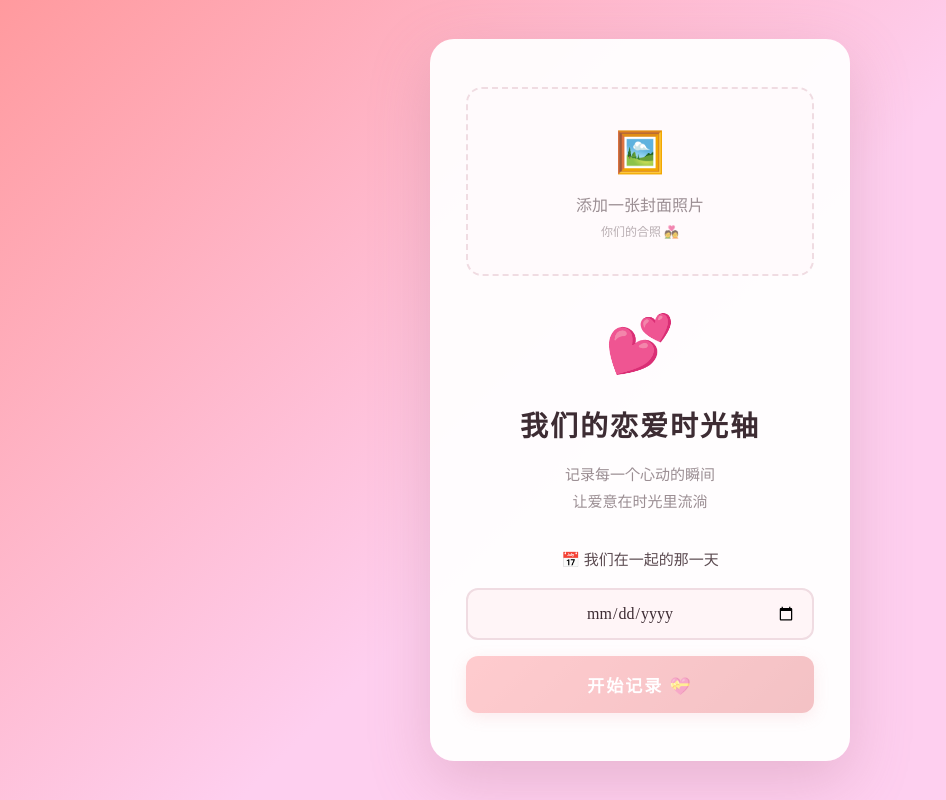
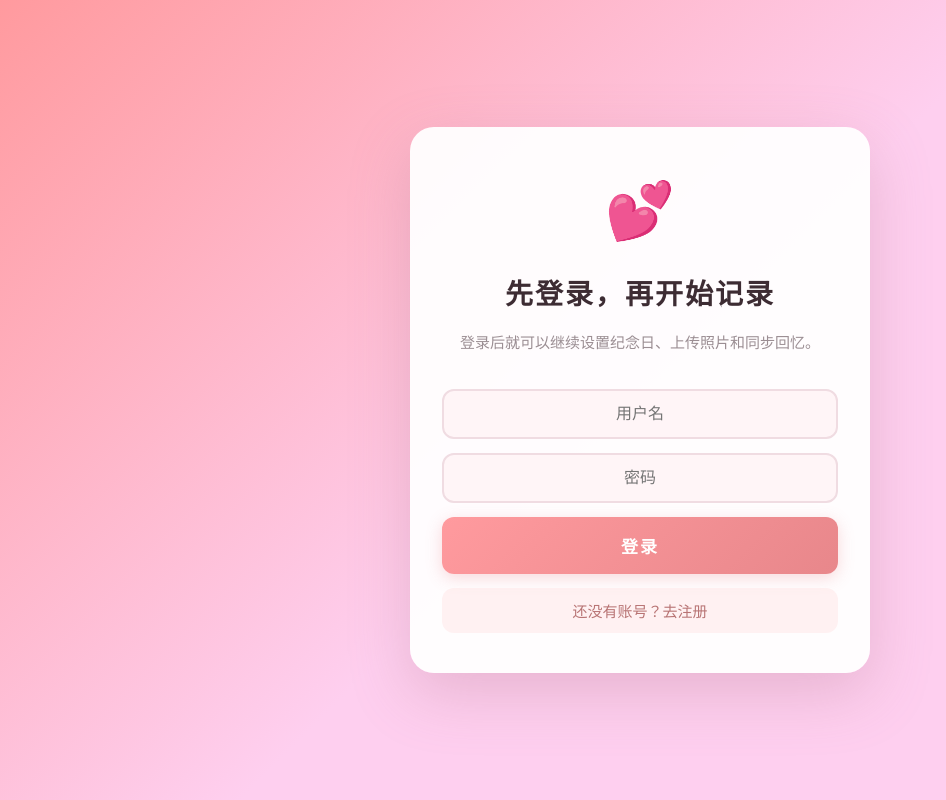
Before and after one commit to qqq2615/love-timeline, a React (Vite) app: page / in a window 1280 px wide. Shown: the whole page, without its empty margins (0-946 px from the left). Built offline with nearby package versions, Linux system fonts and the light colour scheme; no server answers.

Commit message:
show auth before setup flow

```diff
--- a/src/App.css
+++ b/src/App.css
@@ -1244,3 +1244,81 @@ button {
     width: 42%;
   }
 }
+
+.modal-backdrop {
+  position: fixed;
+  inset: 0;
+  z-index: 600;
+  display: flex;
+  align-items: center;
+  justify-content: center;
+  padding: 20px;
+  background: rgba(61, 44, 51, 0.35);
+  backdrop-filter: blur(8px);
+  -webkit-backdrop-filter: blur(8px);
+}
+
+.modal-card {
+  width: 100%;
+  max-width: 460px;
+  background: rgba(255, 255, 255, 0.96);
+  border-radius: 24px;
+  box-shadow: 0 20px 60px rgba(180, 120, 140, 0.28);
+  padding: 32px 28px;
+}
+
+.auth-page {
+  padding: 24px;
+}
+
+.auth-card {
+  width: 100%;
+}
+
+.auth-card-full {
+  max-width: 460px;
+  background: rgba(255, 255, 255, 0.95);
+  border-radius: 24px;
+  box-shadow: 0 20px 60px rgba(180, 120, 140, 0.3);
+  padding: 40px 32px;
+  text-align: center;
+  animation: fadeInUp 0.8s ease;
+}
+
+.auth-header {
+  text-align: center;
+  margin-bottom: 24px;
+}
+
+.auth-form {
+  display: flex;
+  flex-direction: column;
+  gap: 14px;
+}
+
+.auth-switch-btn,
+.auth-cancel-btn {
+  padding: 12px 16px;
+  border-radius: 12px;
+  font-size: 15px;
+  font-family: inherit;
+  transition: var(--transition);
+}
+
+.auth-switch-btn {
+  background: rgba(255, 154, 158, 0.12);
+  color: var(--rose-dark);
+}
+
+.auth-switch-btn:hover {
+  background: rgba(255, 154, 158, 0.18);
+}
+
+.auth-cancel-btn {
+  background: transparent;
+  color: var(--text-light);
+}
+
+.auth-cancel-btn:hover {
+  background: rgba(0, 0, 0, 0.05);
+}
--- a/src/App.jsx
+++ b/src/App.jsx
@@ -3,6 +3,7 @@ import { loadSettings, getAllMemories, deleteMemory } from './utils/db';
 import { deleteFromOSS } from './utils/uploader';
 import { getToken } from './utils/auth';
 import { resolveSyncConflict } from './utils/sync';
+import Auth from './components/Auth';
 import SetupPage from './components/SetupPage';
 import Header from './components/Header';
 import Timeline from './components/Timeline';
@@ -17,26 +18,26 @@ export default function App() {
   const [mediaModal, setMediaModal] = useState(null);
   const [editEntry, setEditEntry] = useState(null);
   const [showAnniversaryEditor, setShowAnniversaryEditor] = useState(false);
+  const [isAuthenticated, setIsAuthenticated] = useState(() => !!getToken());
   const [loading, setLoading] = useState(true);
 
-  // 初始化加载
   useEffect(() => {
     (async () => {
-      const s = await loadSettings();
-      if (s?.anniversary) {
-        setSettings(s);
-        const m = await getAllMemories();
-        setMemories(m);
+      const currentSettings = await loadSettings();
+      if (currentSettings?.anniversary) {
+        setSettings(currentSettings);
+        const currentMemories = await getAllMemories();
+        setMemories(currentMemories);
       }
       setLoading(false);
     })();
   }, []);
 
   const refreshData = useCallback(async () => {
-    const s = await loadSettings();
-    setSettings(s);
-    const m = await getAllMemories();
-    setMemories(m);
+    const currentSettings = await loadSettings();
+    setSettings(currentSettings);
+    const currentMemories = await getAllMemories();
+    setMemories(currentMemories);
   }, []);
 
   const syncTimerRef = useRef(null);
@@ -45,14 +46,15 @@ export default function App() {
   const syncNow = useCallback(async () => {
     if (!getToken()) return;
     if (syncInProgressRef.current) return;
+
     syncInProgressRef.current = true;
     try {
       const result = await resolveSyncConflict();
       if (result?.resolved === 'downloaded') {
         await refreshData();
       }
-    } catch (err) {
-      console.warn('自动同步失败：', err);
+    } catch (error) {
+      console.warn('Auto sync failed:', error);
     } finally {
       syncInProgressRef.current = false;
     }
@@ -72,8 +74,13 @@ export default function App() {
   }, [syncNow]);
 
   const handleAuthSuccess = useCallback(async () => {
+    setIsAuthenticated(true);
     await syncNow();
   }, [syncNow]);
+
+  const handleLoggedOut = useCallback(() => {
+    setIsAuthenticated(false);
+  }, []);
 
   const handleSetupComplete = useCallback((newSettings) => {
     setSettings(newSettings);
@@ -81,7 +88,7 @@ export default function App() {
     scheduleAutoSync();
   }, [scheduleAutoSync]);
 
-  const handleDataImported = useCallback(async (data) => {
+  const handleDataImported = useCallback(async () => {
     await refreshData();
     scheduleAutoSync();
   }, [refreshData, scheduleAutoSync]);
@@ -115,8 +122,8 @@ export default function App() {
   }, []);
 
   const handleEditAnniversary = useCallback(async () => {
-    const s = await loadSettings();
-    setShowAnniversaryEditor(s || { anniversary: '', coverUrl: '' });
+    const currentSettings = await loadSettings();
+    setShowAnniversaryEditor(currentSettings || { anniversary: '', coverUrl: '' });
   }, []);
 
   const handleAnniversaryUpdated = useCallback(async () => {
@@ -136,7 +143,10 @@ export default function App() {
     );
   }
 
-  // 首次使用
+  if (!isAuthenticated) {
+    return <Auth fullScreen={true} onAuthenticated={handleAuthSuccess} />;
+  }
+
   if (!settings || !settings.anniversary) {
     return <SetupPage onComplete={handleSetupComplete} />;
   }
@@ -149,6 +159,7 @@ export default function App() {
         onDataImported={handleDataImported}
         onEditAnniversary={handleEditAnniversary}
         onAuthenticated={handleAuthSuccess}
+        onLoggedOut={handleLoggedOut}
       />
       <main className="main">
         <Timeline
@@ -159,10 +170,7 @@ export default function App() {
           onDelete={handleDelete}
         />
       </main>
-      <AddMemory
-        anniversary={settings.anniversary}
-        onAdded={handleMemoryAdded}
-      />
+      <AddMemory anniversary={settings.anniversary} onAdded={handleMemoryAdded} />
 
       {mediaModal && (
         <MediaModal memory={mediaModal} onClose={() => setMediaModal(null)} />
--- a/src/components/Auth.jsx
+++ b/src/components/Auth.jsx
@@ -1,45 +1,86 @@
 import { useState } from 'react';
 import { register, login } from '../utils/auth';
 
-export default function Auth({ onClose, onAuthenticated }) {
+export default function Auth({ onClose, onAuthenticated, fullScreen = false }) {
   const [mode, setMode] = useState('login');
   const [username, setUsername] = useState('');
   const [password, setPassword] = useState('');
   const [error, setError] = useState('');
 
-  const submit = async (e) => {
-    e.preventDefault();
+  const submit = async (event) => {
+    event.preventDefault();
+
     try {
+      setError('');
+
       if (mode === 'register') {
         await register(username, password);
         alert('注册成功，请登录');
         setMode('login');
         return;
       }
+
       await login(username, password);
-      setError('');
-      onAuthenticated && onAuthenticated();
-      onClose && onClose();
+      if (onAuthenticated) onAuthenticated();
+      if (onClose) onClose();
     } catch (err) {
-      setError(err.message || '出错了');
+      setError(err.message || '出错了，请稍后再试');
     }
   };
 
-  return (
-    <div className="modal-backdrop">
-      <div className="modal-card">
-        <h3>{mode === 'login' ? '登录' : '注册'}</h3>
-        <form onSubmit={submit}>
-          <input className="setup-input" placeholder="用户名" value={username} onChange={(e) => setUsername(e.target.value)} />
-          <input type="password" className="setup-input" placeholder="密码" value={password} onChange={(e) => setPassword(e.target.value)} />
-          {error && <p className="form-error">{error}</p>}
-          <div style={{ display: 'flex', gap: 8, marginTop: 8 }}>
-            <button className="setup-btn" type="submit">{mode === 'login' ? '登录' : '注册'}</button>
-            <button type="button" className="setup-btn" onClick={() => setMode(mode === 'login' ? 'register' : 'login')}>{mode === 'login' ? '去注册' : '去登录'}</button>
-            <button type="button" className="setup-btn" onClick={onClose}>取消</button>
-          </div>
-        </form>
+  const content = (
+    <div className={fullScreen ? 'auth-card auth-card-full' : 'modal-card auth-card'}>
+      <div className="auth-header">
+        <div className="setup-heart">💕</div>
+        <h1 className="setup-title">{mode === 'login' ? '先登录，再开始记录' : '先注册，再创建你们的时间线'}</h1>
+        <p className="setup-desc">
+          {mode === 'login'
+            ? '登录后就可以继续设置纪念日、上传照片和同步回忆。'
+            : '注册一个账号后，再进入纪念日设置和后续的时间线管理。'}
+        </p>
       </div>
+
+      <form className="auth-form" onSubmit={submit}>
+        <input
+          className="setup-input"
+          placeholder="用户名"
+          value={username}
+          onChange={(event) => setUsername(event.target.value)}
+        />
+        <input
+          type="password"
+          className="setup-input"
+          placeholder="密码"
+          value={password}
+          onChange={(event) => setPassword(event.target.value)}
+        />
+
+        {error && <p className="form-error">{error}</p>}
+
+        <button className="setup-btn" type="submit">
+          {mode === 'login' ? '登录' : '注册'}
+        </button>
+
+        <button
+          type="button"
+          className="auth-switch-btn"
+          onClick={() => setMode(mode === 'login' ? 'register' : 'login')}
+        >
+          {mode === 'login' ? '还没有账号？去注册' : '已有账号？去登录'}
+        </button>
+
+        {!fullScreen && (
+          <button type="button" className="auth-cancel-btn" onClick={onClose}>
+            取消
+          </button>
+        )}
+      </form>
     </div>
   );
+
+  if (fullScreen) {
+    return <div className="setup-page auth-page">{content}</div>;
+  }
+
+  return <div className="modal-backdrop">{content}</div>;
 }
--- a/src/components/Header.jsx
+++ b/src/components/Header.jsx
@@ -6,7 +6,7 @@ import { getUsername, logout } from '../utils/auth';
 import Auth from './Auth';
 import BackupManager from './BackupManager';
 
-export default function Header({ anniversary, coverUrl, onDataImported, onEditAnniversary, onAuthenticated }) {
+export default function Header({ anniversary, coverUrl, onDataImported, onEditAnniversary, onAuthenticated, onLoggedOut }) {
   const [days, setDays] = useState(0);
   const [showMenu, setShowMenu] = useState(false);
   const [showAuth, setShowAuth] = useState(false);
@@ -120,6 +120,7 @@ export default function Header({ anniversary, coverUrl, onDataImported, onEditAn
   const handleLogout = () => {
     logout();
     setUsername(null);
+    if (onLoggedOut) onLoggedOut();
     alert('已退出登录');
   };
 
```
